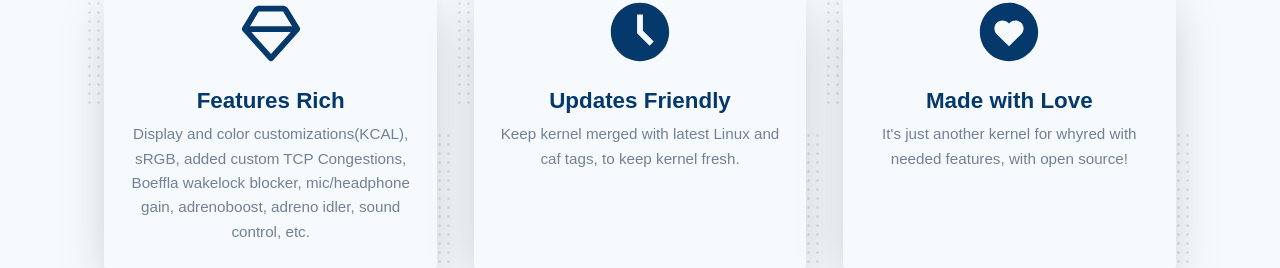
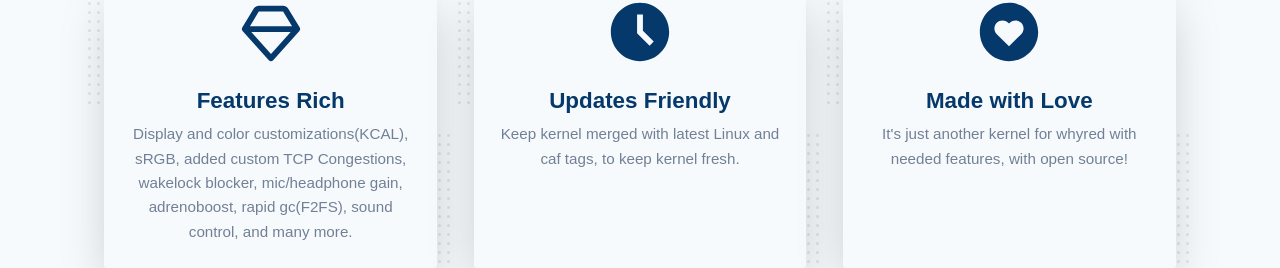
Before and after one commit to radcolor/radkernel, a plain HTML site: page index.html in a window 1280 px wide. Shown: the part 540-808 px from the top of the page. Drawn offline with Linux system fonts and the light colour scheme; a web font is replaced by a local one.

Commit message:
index: modify some texts
Signed-off-by: rad <theradcolor@gmail.com>

```diff
--- a/index.html
+++ b/index.html
@@ -55,7 +55,7 @@
                     <img src="./assets/bx-diamond.svg" alt="">
                 </div>
                 <h3 class="title">Features Rich</h3>
-                <p>Display and color customizations(KCAL), sRGB, added custom TCP Congestions, Boeffla wakelock blocker, mic/headphone gain, adrenoboost, adreno idler, sound control, etc.</p>
+                <p>Display and color customizations(KCAL), sRGB, added custom TCP Congestions, wakelock blocker, mic/headphone gain, adrenoboost, rapid gc(F2FS), sound control, and many more.</p>
             </div>
             <div class="feature__item">
                 <div class="icon">
```
